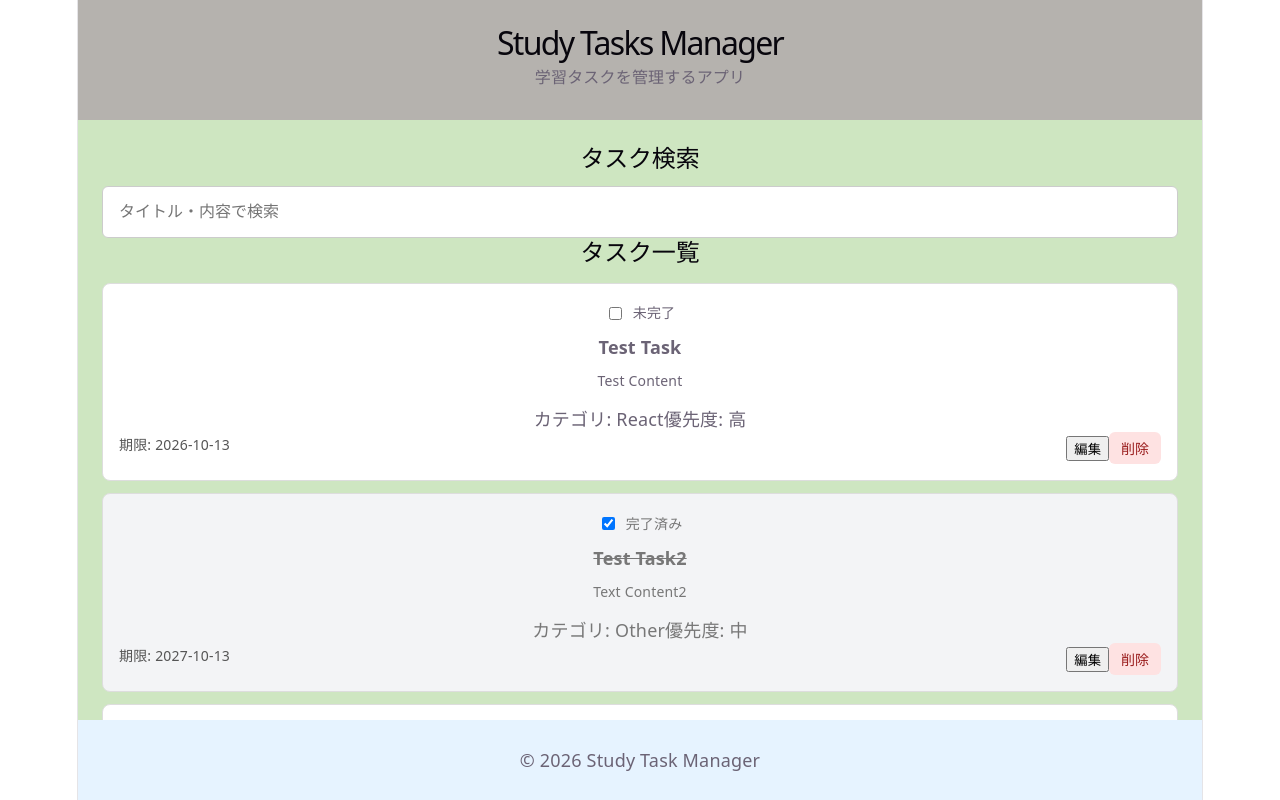
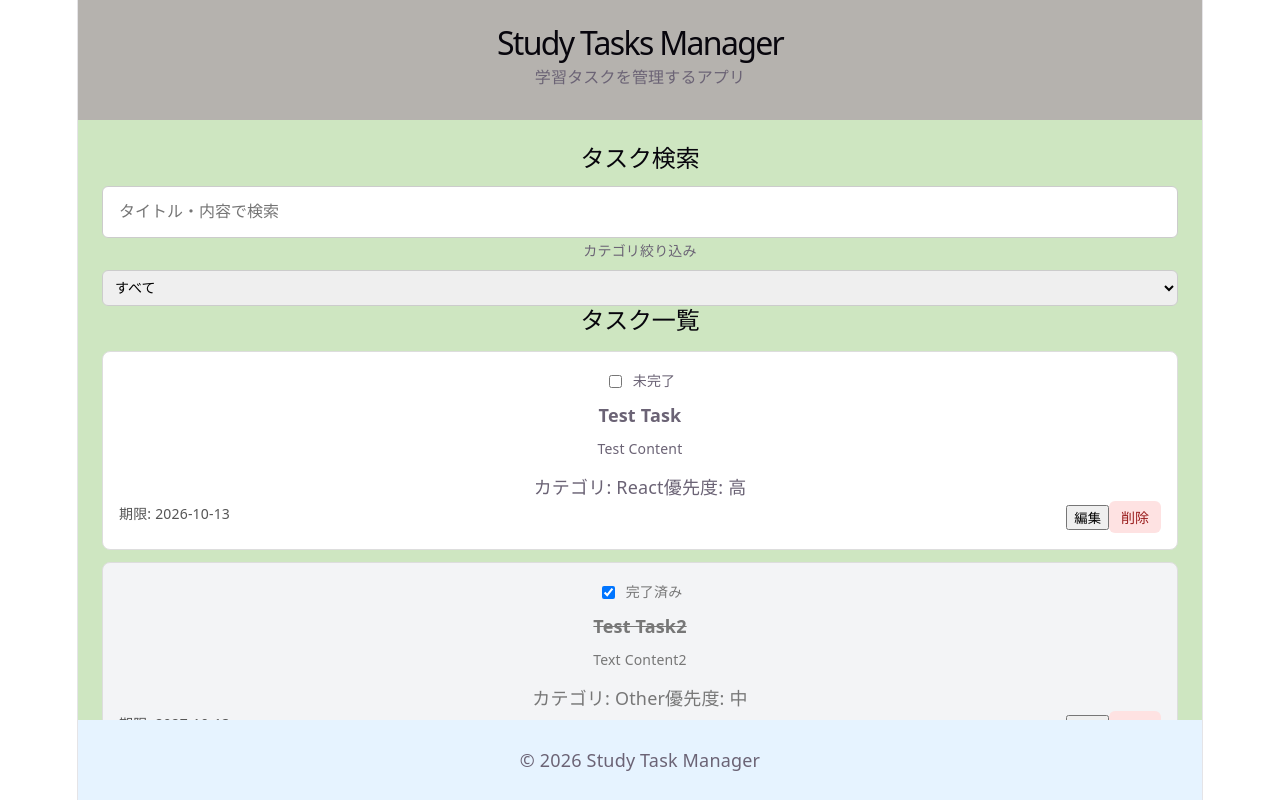
Before and after one commit to numata-rin/study-task-manager, a React (Vite) app: page / in a window 1280 px wide. Built offline with nearby package versions, Linux system fonts and the light colour scheme.

Commit message:
feat: add filter-by-category

```diff
--- a/src/components/layouts/MainContent/MainContent.tsx
+++ b/src/components/layouts/MainContent/MainContent.tsx
@@ -5,6 +5,9 @@ import type { Task, TaskCategory, TaskPriority } from "../../../types/task";
 import TaskList from "../../tasks/TaskList/TaskList";
 import TaskForm from "../../tasks/TaskForm/TaskForm";
 import TaskSearch from "../../tasks/TaskSearch/TaskSearch";
+import TaskCategoryFilter from "../../tasks/TaskCategoryFilter/TaskCategoryFilter";
+
+type CategoryFilterValue = TaskCategory | "all";
 
 type MainContentProps = {
   tasks: Task[];
@@ -35,19 +38,21 @@ const MainContent = ({
   onEditTask,
  }: MainContentProps) => {
   const [searchKeyword, setSearchKeyword] = useState("");
+  const [selectedCategory, setSelectedCategory] = useState<CategoryFilterValue>("all");
 
   // trim()で前後の空白を削除、toLowerCase()で大文字小文字を区別しないように小文字化
   const normalizedKeyword = searchKeyword.trim().toLowerCase();
 
   const filteredTasks = tasks.filter((task) => {
-    if (normalizedKeyword === "") {
-      return true;
-    }
+    const matchesKeyword =
+      normalizedKeyword === "" ||
+      task.title.toLowerCase().includes(normalizedKeyword) ||
+      task.content.toLowerCase().includes(normalizedKeyword);
 
-    return (
-      task.title.toLowerCase().includes(normalizedKeyword) ||
-      task.content.toLowerCase().includes(normalizedKeyword)
-    );
+      const matchesCategory =
+        selectedCategory === "all" || task.category === selectedCategory;
+
+      return matchesKeyword && matchesCategory;
   });
 
   return (
@@ -56,6 +61,11 @@ const MainContent = ({
       <TaskSearch
         searchKeyword={searchKeyword}
         onChangeSearchKeyword={setSearchKeyword}
+      />
+
+      <TaskCategoryFilter
+        selectedCategory={selectedCategory}
+        onChangeCategory={setSelectedCategory}
       />
 
       <TaskList
--- /dev/null
+++ b/src/components/tasks/TaskCategoryFilter/TaskCategoryFilter.css
@@ -0,0 +1,17 @@
+.task-category-filter {
+  display: flex;
+  flex-direction: column;
+  gap: 6px;
+}
+
+.task-category-filter__label {
+  font-size: 14px;
+  font-weight: bold;
+}
+
+.task-category-filter__select {
+  padding: 8px;
+  border: 1px solid #ccc;
+  border-radius: 6px;
+  font-size: 14px;
+}
--- /dev/null
+++ b/src/components/tasks/TaskCategoryFilter/TaskCategoryFilter.tsx
@@ -0,0 +1,57 @@
+import "./TaskCategoryFilter.css";
+
+import type { TaskCategory } from "../../../types/task";
+
+type CategoryFilterValue = TaskCategory | "all";
+
+type TaskCategoryFilterProps = {
+  selectedCategory: CategoryFilterValue;
+  onChangeCategory: (category: CategoryFilterValue) => void;
+};
+
+const categories: CategoryFilterValue[] = [
+  "all",
+  "React",
+  "Django",
+  "Research",
+  "TOEIC",
+  "Other",
+];
+
+const categoryLabels: Record<CategoryFilterValue, string> = {
+  all: "すべて",
+  React: "React",
+  Django: "Django",
+  Research: "Research",
+  TOEIC: "TOEIC",
+  Other: "Other",
+};
+
+const TaskCategoryFilter = ({
+  selectedCategory,
+  onChangeCategory,
+}: TaskCategoryFilterProps) => {
+
+  return (
+    <div className="task-category-filter">
+      <label htmlFor="task-category-filter" className="task-category-filter__label">
+        カテゴリ絞り込み
+      </label>
+
+      <select
+        id="task-category-filter"
+        className="task-category-filter__select"
+        value={selectedCategory}
+        onChange={(e) => onChangeCategory(e.target.value as CategoryFilterValue)}
+      >
+        {categories.map((category) => (
+          <option key={category} value={category}>
+            {categoryLabels[category]}
+          </option>
+        ))}
+      </select>
+    </div>
+  )
+}
+
+export default TaskCategoryFilter;
```
